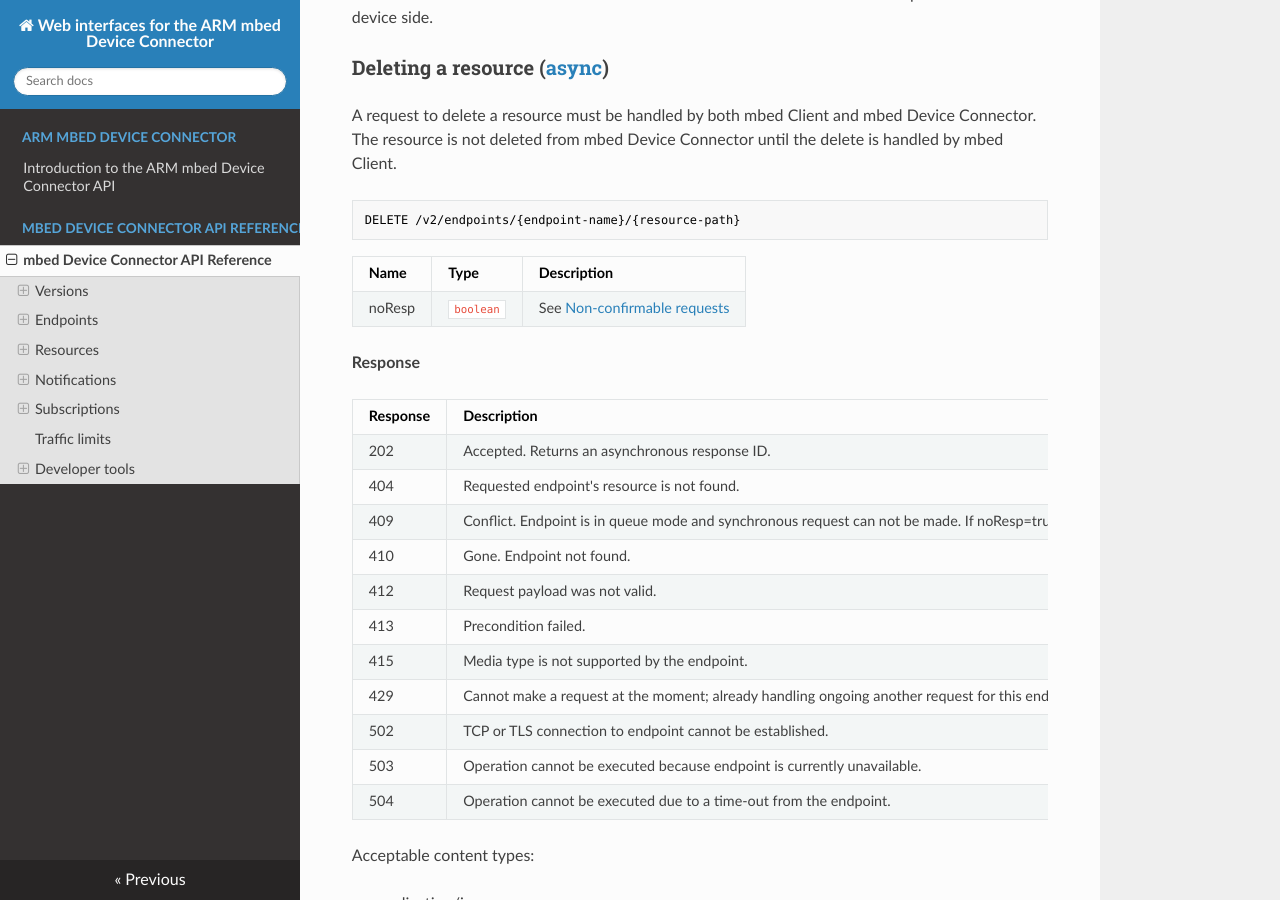
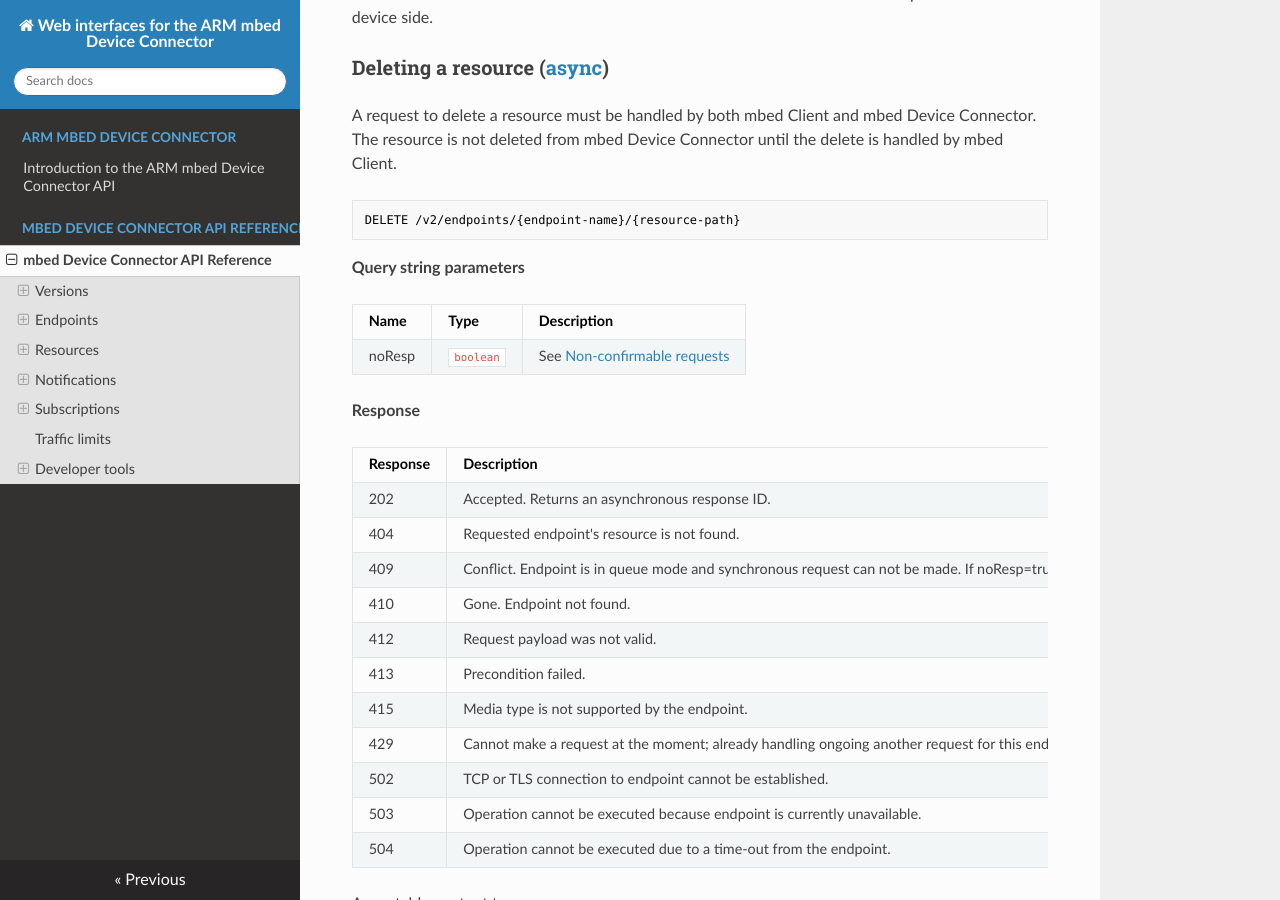
Before and after one commit to ARMmbed/Connector-mDS-REST-API, an MkDocs documentation site: the page built from docs/api-reference.md, in a window 1280 px wide and 900 px high, scrolled down 9312 px. Built offline with MkDocs 1.6.1, drawn with Linux system fonts in a browser that asks for light colours; nearby versions of some CDN libraries; old or Windows-style settings are respelled for this version of MkDocs.

Commit message:
Adding a table title.

```diff
--- a/docs/api-reference.md
+++ b/docs/api-reference.md
@@ -410,6 +410,8 @@ A request to delete a resource must be handled by both mbed Client and mbed Devi
 
 
     DELETE /v2/endpoints/{endpoint-name}/{resource-path}
+
+**Query string parameters**
 
 |Name|Type|Description|
 |---|---|---|
```
